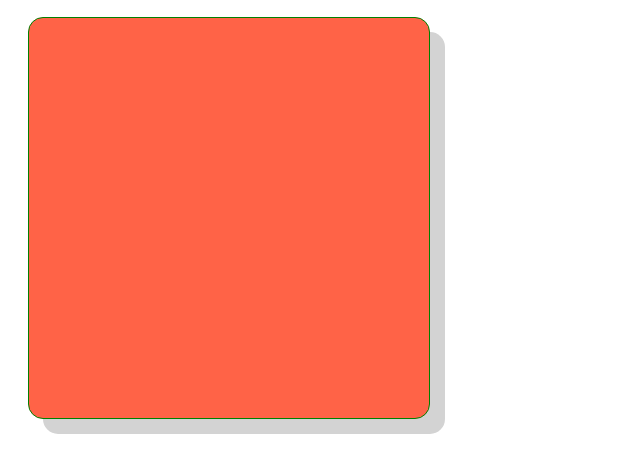
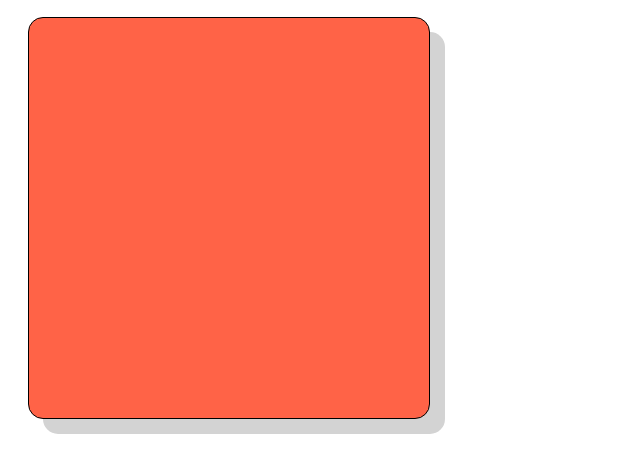
Before and after one commit to wisdom882/CSSAssignment, a plain HTML site: page index.html in a window 1280 px wide. Shown: the part 261-730 px from the top of the page, without its empty margins (0-640 px from the left). Drawn offline with Linux system fonts and the light colour scheme.

Commit message:
final commit

```diff
--- a/style.css
+++ b/style.css
@@ -31,7 +31,7 @@ th, td{
 div {
     width: 300px;
     height: 300px;
-    border: 1px solid green;
+    border: 1px solid black;
     padding: 50px;
     margin: 20px;
     background-color: tomato;
```
Also changed, not shown: index.html (+1 -0 lines).
